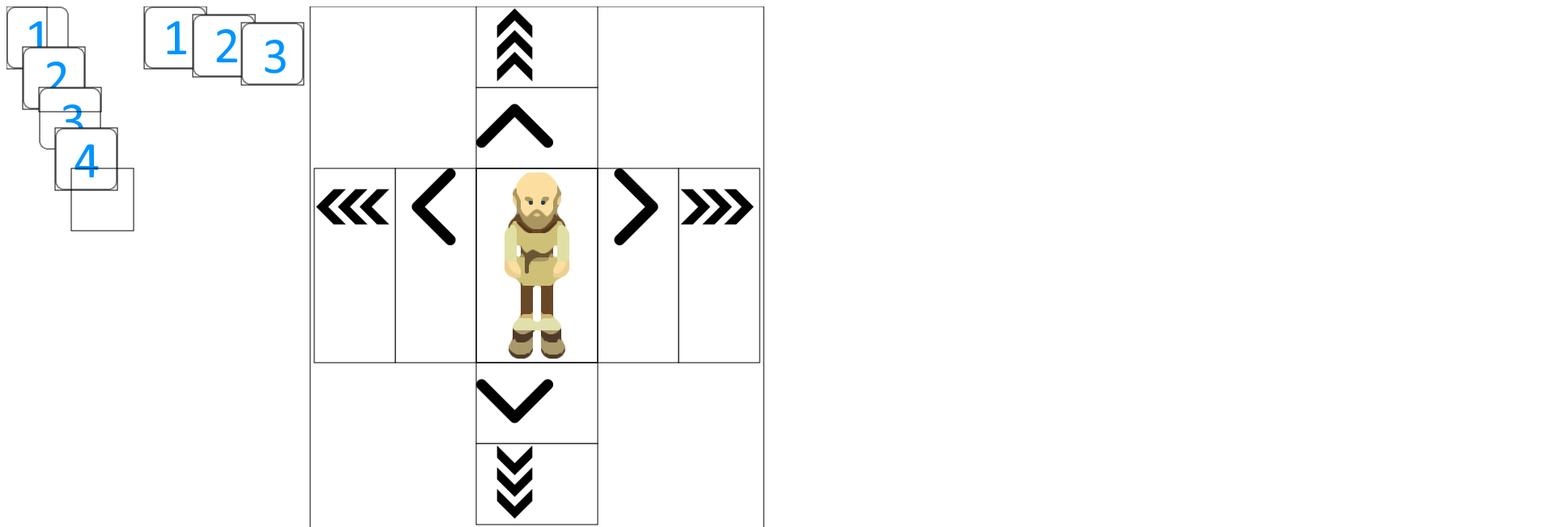
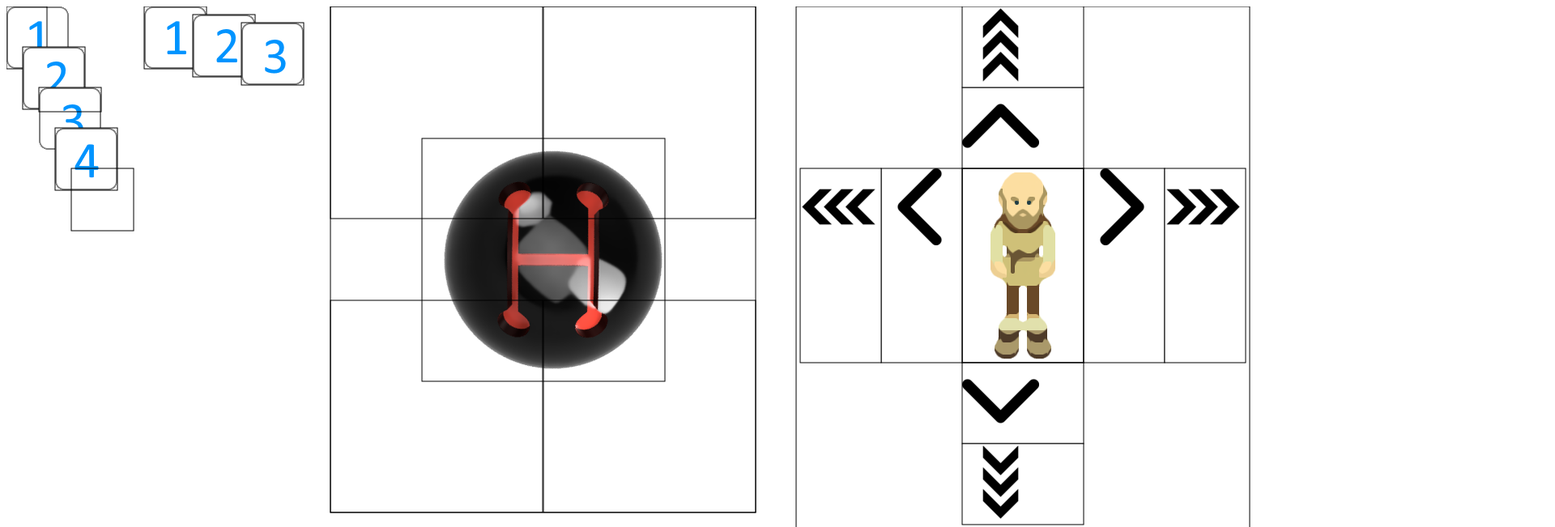
Before and after one commit to AarnavSan/SSUI-P3, a website: page out/index.html in a window 1280 px wide. Shown: the top 651 px of the page at 81% size, 1920 px wide, since content can reach past the window. Drawn offline with Linux system fonts and the light colour scheme.

Commit message:
Expanded the canvas to fit in stick and custom interactor)

```diff
--- a/src/test_cases.ts
+++ b/src/test_cases.ts
@@ -27,7 +27,7 @@ export function runTests() {
 
 	test1();
 	test2();
-	//test3();
+	test3();
 	test4();
 
 	console.log("Test is set up...");
@@ -78,7 +78,7 @@ function test3() {
 
 // Custom Interactor - Character Controller - FSM Interactor object from a .json file.
 function test4() {
-	let fsmInt = new FSMInteractor(undefined, 400,0);
+	let fsmInt = new FSMInteractor(undefined, 1000,0);
 	root.addChild(fsmInt);
 	fsmInt.startLoadFromJson("./fsm_json/character_controller.json");
 }
```
Also changed, not shown: out/index.html, out/test_cases.js, 1 other file.
